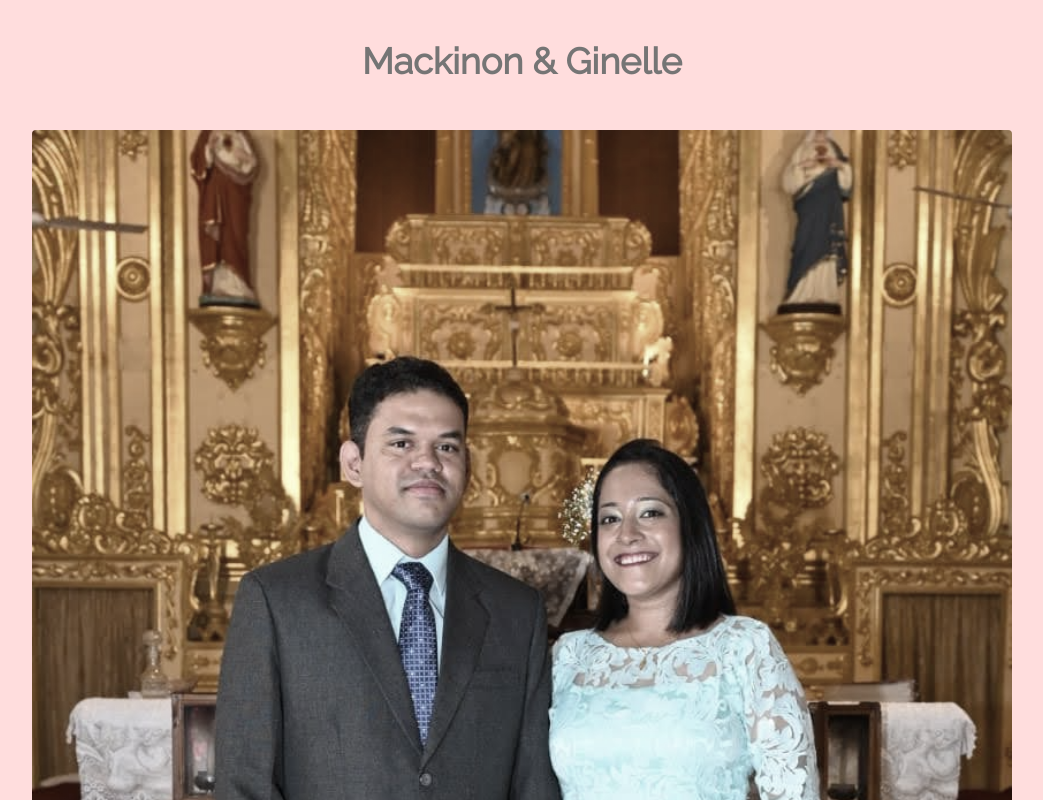
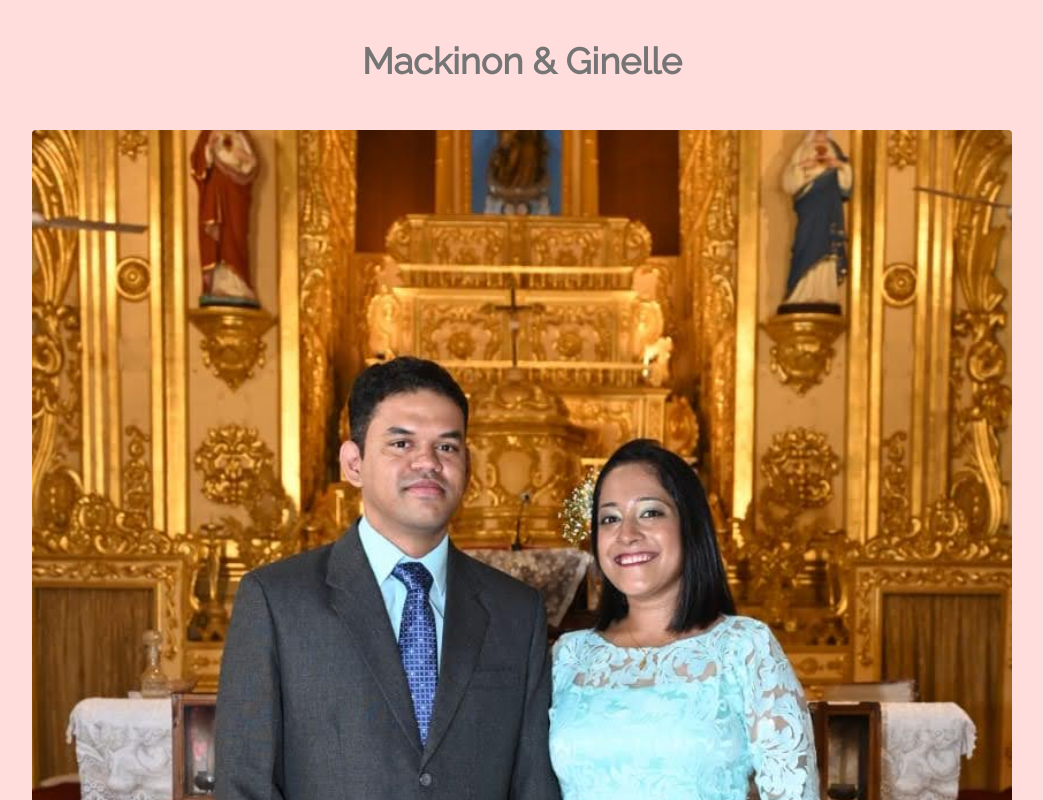
Before and after one commit to Mackinon/macandgin, a plain HTML site: page index.html in a window 1280 px wide. Shown: the part 840-1640 px from the top of the page, without its empty margins (118-1161 px from the left). Drawn offline with nearby package versions, Linux system fonts and the light colour scheme.

Commit message:
Update index.html

```diff
--- a/index.html
+++ b/index.html
@@ -74,7 +74,7 @@ var x = setInterval(function() {
 <div class="w3-container w3-padding-64 w3-pale-red" id="us">
   <div class="w3-content">
     <h1 class="w3-center w3-text-grey"><b>Mackinon & Ginelle</b></h1>
-    <img class="w3-round w3-grayscale-min" src="images/wedding_couple2.jpg" style="width:100%;margin:32px 0">
+    <img class="w3-round" src="images/wedding_couple2.jpg" style="width:100%;margin:32px 0">
     <p><i>You all know us. And we all know you. We are getting married. ... </i>
     </p><br>
     <p class="w3-center"><a href="#wedding" class="w3-button w3-black w3-round w3-padding-large w3-large">Wedding Details</a></p>
```
